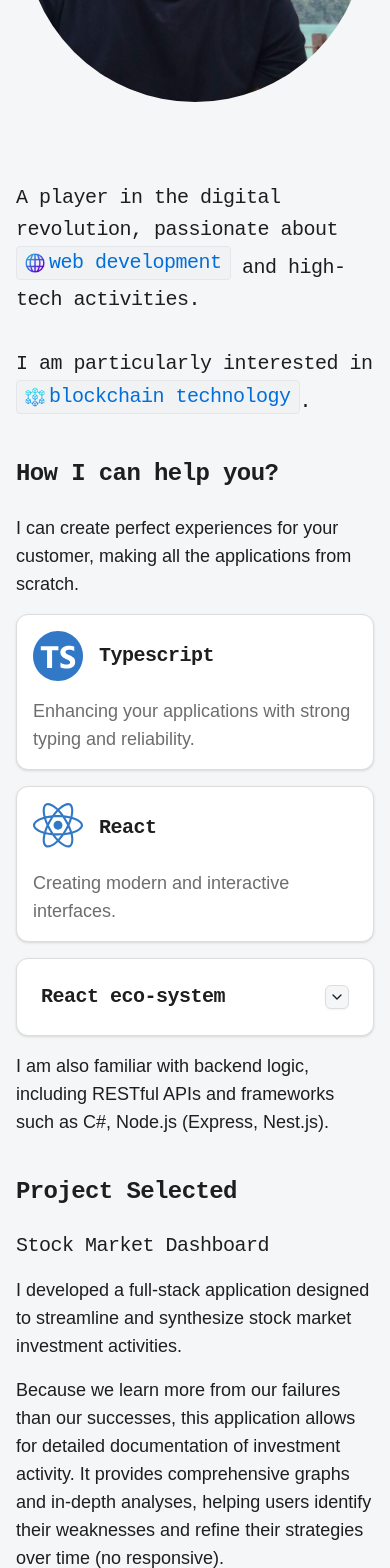
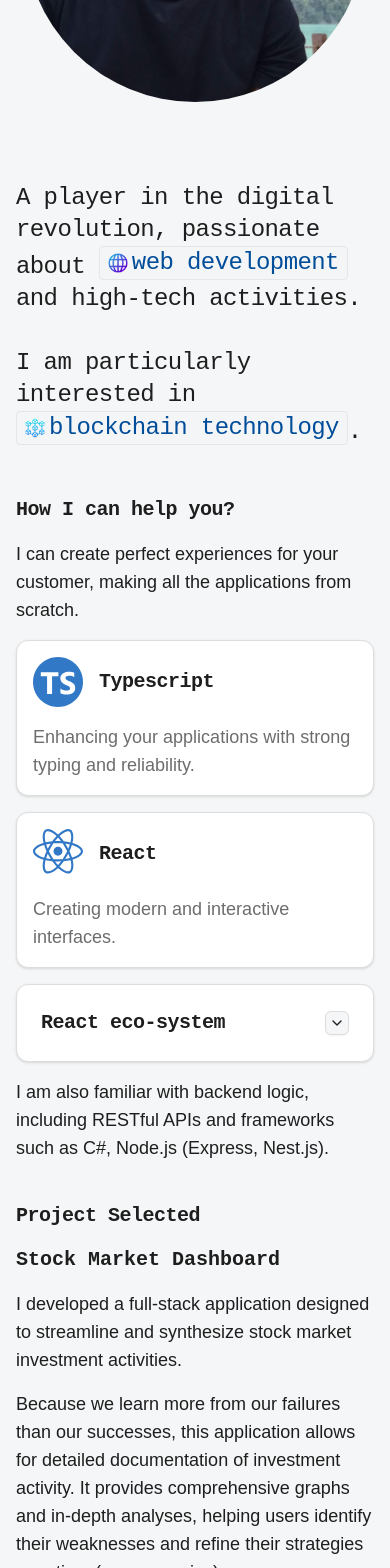
Before and after one commit to Matthieudegny/2024_PortFolio, a Next.js app: page / in a window 390 px wide. Shown: the part 432-2000 px from the top of the page. Built offline with nearby package versions, Linux system fonts and the light colour scheme.

Commit message:
accessibility SEO problems fixed

```diff
--- a/src/app/globals.css
+++ b/src/app/globals.css
@@ -14,7 +14,7 @@
     --card-foreground: 0 0% 11.76%;
     --border: 0 0% 86.67%;
     --input: 0 0% 86.67%;
-    --primary: 209.86 100% 42.94%;
+    --primary: 209.86 100% 30%;
     --primary-foreground: 0 0% 100%;
     --secondary: 0 0% 90.77%;
     --secondary-foreground: 0 0% 11.76%;
@@ -49,13 +49,13 @@ h6 {
     @apply scroll-m-20 text-3xl  md:text-3xl lg:text-4xl font-bold tracking-tight;
   }
   h2 {
-    @apply scroll-m-20 text-2xl md:text-2xl lg:text-3xl  font-semibold tracking-tight pb-2;
+    @apply scroll-m-20 text-2xl md:text-2xl lg:text-2xl  font-semibold tracking-tight pb-2;
   }
   h3 {
-    @apply scroll-m-20 text-xl md:text-xl lg:text-2xl font-medium tracking-tight;
+    @apply scroll-m-20 text-xl md:text-xl lg:text-2xl font-bold tracking-tight;
   }
   h4 {
-    @apply scroll-m-20 text-xl md:text-xl font-medium tracking-tight;
+    @apply scroll-m-20 text-xl md:text-xl font-semibold;
   }
   p {
     @apply text-lg;
--- a/src/components/Contact.tsx
+++ b/src/components/Contact.tsx
@@ -1,8 +1,10 @@
 import React from "react";
 import Image from "next/image";
+import Link from "next/link";
 
-import Link from "next/link";
+// component
 import Section from "./Section";
+import { Button } from "./ui/button";
 
 // model
 import { ContactType } from "@/models/Contact_model";
@@ -10,12 +12,10 @@ import { ContactType } from "@/models/Contact_model";
 // data
 import { LIST_CONTACT } from "@/data/datasPageContact";
 
-import { Button } from "./ui/button";
-
 const Contact = () => {
   return (
     <Section className="flex flex-col gap-4">
-      <h2>Contact</h2>
+      <h3>Contact</h3>
       <p>
         I&apos;m always open to new opportunities and collaborations. Feel free
         to reach me.
@@ -25,14 +25,14 @@ const Contact = () => {
           <Button
             variant="link"
             size="lg"
-            className=" flex flex-row items-center"
+            className=" flex flex-row items-center p-0"
             key={contact.id}
           >
             <Link
               href={contact.link}
               target="_blank"
               download={contact.title === "Resume" ? true : undefined}
-              className="item-center transition-colors rounded flex items-center"
+              className="item-center transition-colors rounded flex items-center justify-center p-3 hover:bg-white min-w-28"
             >
               {contact.Icon ? (
                 <div className="w-[20px] h-[20px] lg:h-[30px] lg:w-[40px] rounded-full flex items-center justify-center mr-2 lg:mr-0">
--- a/src/components/Introduction.tsx
+++ b/src/components/Introduction.tsx
@@ -30,7 +30,7 @@ const Introduction = () => {
           </div>
         </div>
       </div>
-      <h4 className="scroll-m-20 leading-8 md:leading-10 ">
+      <h2 className=" leading-8 md:leading-10 font-light">
         A player in the digital revolution, passionate about{" "}
         <Span>
           <EarthIcon size={20} />
@@ -43,7 +43,7 @@ const Introduction = () => {
           blockchain technology
         </Span>
         .
-      </h4>
+      </h2>
     </Section>
   );
 };
--- a/src/components/Project.tsx
+++ b/src/components/Project.tsx
@@ -1,8 +1,7 @@
 import React from "react";
 
+// compoenent
 import Section from "./Section";
-import Link from "next/link";
-
 import { Button } from "./ui/button";
 
 import { ChartCandlestick } from "lucide-react";
@@ -10,12 +9,12 @@ import { ChartCandlestick } from "lucide-react";
 const Project = () => {
   return (
     <Section className="flex flex-col gap-4">
-      <h2 className="">Project Selected</h2>
+      <h3>Project Selected</h3>
 
       <div className="flex flex-col gap-4 ">
         <article className="flex flex-col gap-4 w-[100%] ">
           <div className="flex items-center justify-between">
-            <h3>Stock Market Dashboard</h3>
+            <h4>Stock Market Dashboard</h4>
             <div className="hidden md:block">
               <a
                 href="https://dashboard-front-pink.vercel.app/"
@@ -46,7 +45,7 @@ const Project = () => {
             helping users identify their weaknesses and refine their strategies
             over time (no responsive).
           </p>
-          <h3>Technologies Used:</h3>
+          <h4>Technologies Used:</h4>
           <ul className="flex flex-col gap-2">
             <li>
               <strong>Front-End:</strong> TypeScript, React, React Query, React
--- a/src/components/Section.tsx
+++ b/src/components/Section.tsx
@@ -7,7 +7,7 @@ const Section = (props: PropsWithChildren<{ className?: string }>) => {
   return (
     <div
       className={cn(
-        "max-w-6xl px-4 lg:px-10 m-auto pt-10 lg:pt-20",
+        "max-w-6.5xl px-4 lg:px-10 m-auto pt-10 lg:pt-20",
         props.className
       )}
     >
--- a/src/components/Skills.tsx
+++ b/src/components/Skills.tsx
@@ -2,14 +2,15 @@
 import React, { useState } from "react";
 import Image from "next/image";
 
+import "../style/animation.css";
+
+// icons
 import { ChevronDown } from "lucide-react";
 
+// component
 import Section from "./Section";
-
 import { Card, CardTitle, CardHeader, CardDescription } from "./ui/card";
 import { Button } from "./ui/button";
-
-import "../style/animation.css";
 
 // datas
 import { LIST_MAIN_SKILLS, LIST_SUB_SKILLS } from "../data/datasPageSkills";
@@ -89,7 +90,7 @@ const Skills = () => {
   const [showListSubSkills, setshowListSubSkills] = useState(false);
   return (
     <Section className="flex flex-col gap-4">
-      <h2>How I can help you?</h2>
+      <h3>How I can help you?</h3>
       <p>
         I can create perfect experiences for your customer, making all the
         applications from scratch.
@@ -110,6 +111,7 @@ const Skills = () => {
             variant="outline"
             size="icon"
             onClick={() => setshowListSubSkills(!showListSubSkills)}
+            aria-label="Show sub skills"
           >
             <ChevronDown
               className="h-4 w-4"
--- a/src/components/ui/Span.tsx
+++ b/src/components/ui/Span.tsx
@@ -8,7 +8,7 @@ export const Span = ({
 }: ComponentPropsWithoutRef<"span">) => {
   return (
     <span
-      className="bg-accent/30 hover:bg-accent/50 transition-colors font-mono border border-accent px-2 rounded-sm text-primary leading:4 md:leading-8 inline-flex items-center gap-1"
+      className="bg-accent/10 hover:bg-accent/50 transition-colors font-mono border border-accent px-2 rounded-sm text-primary leading:4 md:leading-8 inline-flex items-center gap-1"
       {...props}
     />
   );
--- a/src/components/ui/avatar.tsx
+++ /dev/null
@@ -1,50 +0,0 @@
-"use client"
-
-import * as React from "react"
-import * as AvatarPrimitive from "@radix-ui/react-avatar"
-
-import { cn } from "@/lib/utils"
-
-const Avatar = React.forwardRef<
-  React.ElementRef<typeof AvatarPrimitive.Root>,
-  React.ComponentPropsWithoutRef<typeof AvatarPrimitive.Root>
->(({ className, ...props }, ref) => (
-  <AvatarPrimitive.Root
-    ref={ref}
-    className={cn(
-      "relative flex h-10 w-10 shrink-0 overflow-hidden rounded-full",
-      className
-    )}
-    {...props}
-  />
-))
-Avatar.displayName = AvatarPrimitive.Root.displayName
-
-const AvatarImage = React.forwardRef<
-  React.ElementRef<typeof AvatarPrimitive.Image>,
-  React.ComponentPropsWithoutRef<typeof AvatarPrimitive.Image>
->(({ className, ...props }, ref) => (
-  <AvatarPrimitive.Image
-    ref={ref}
-    className={cn("aspect-square h-full w-full", className)}
-    {...props}
-  />
-))
-AvatarImage.displayName = AvatarPrimitive.Image.displayName
-
-const AvatarFallback = React.forwardRef<
-  React.ElementRef<typeof AvatarPrimitive.Fallback>,
-  React.ComponentPropsWithoutRef<typeof AvatarPrimitive.Fallback>
->(({ className, ...props }, ref) => (
-  <AvatarPrimitive.Fallback
-    ref={ref}
-    className={cn(
-      "flex h-full w-full items-center justify-center rounded-full bg-muted",
-      className
-    )}
-    {...props}
-  />
-))
-AvatarFallback.displayName = AvatarPrimitive.Fallback.displayName
-
-export { Avatar, AvatarImage, AvatarFallback }
--- a/tailwind.config.ts
+++ b/tailwind.config.ts
@@ -21,6 +21,9 @@ const config = {
       fontFamily: {
         sans: ["var(--font-geist-sans)"],
         mono: ["var(--font-geist-mono)"],
+      },
+      maxWidth: {
+        "6.5xl": "76rem",
       },
       colors: {
         border: "hsl(var(--border))",
```
